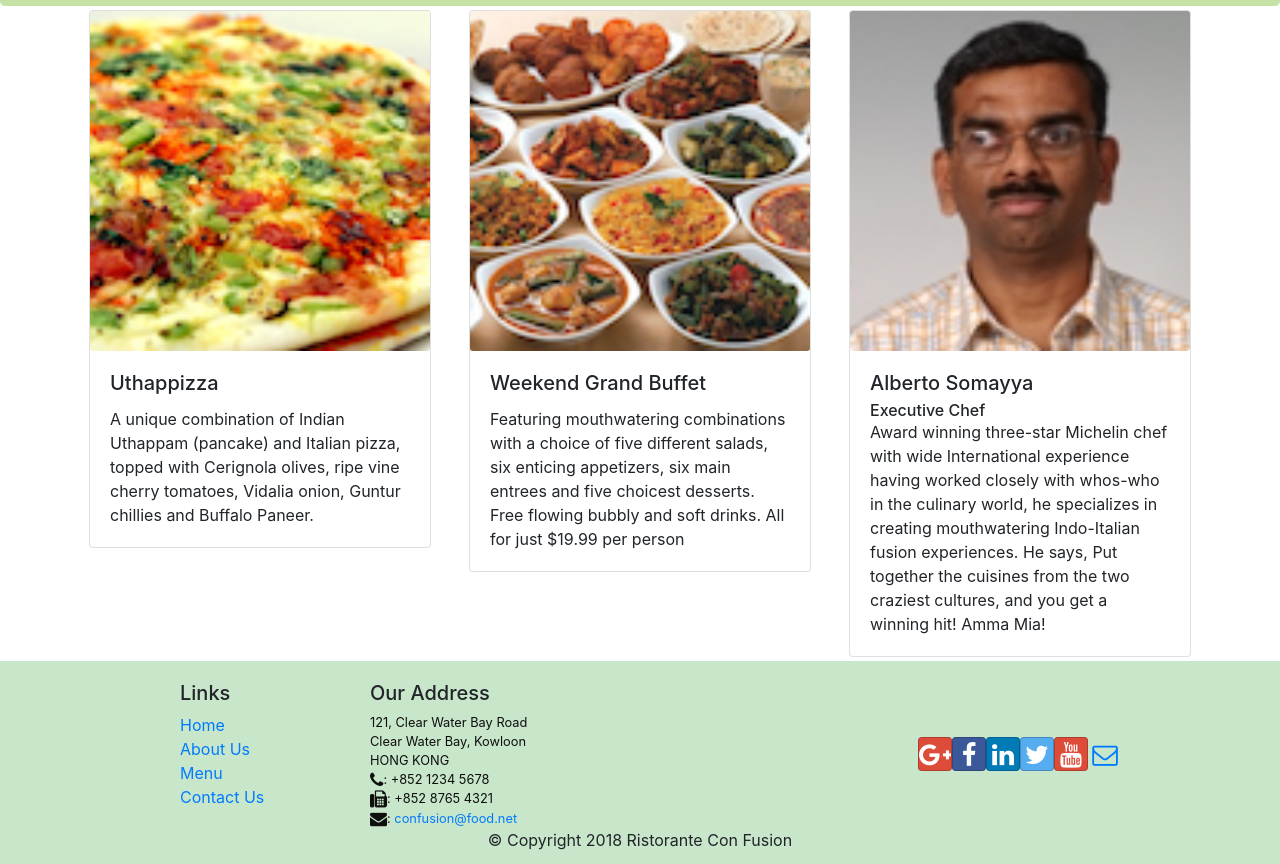
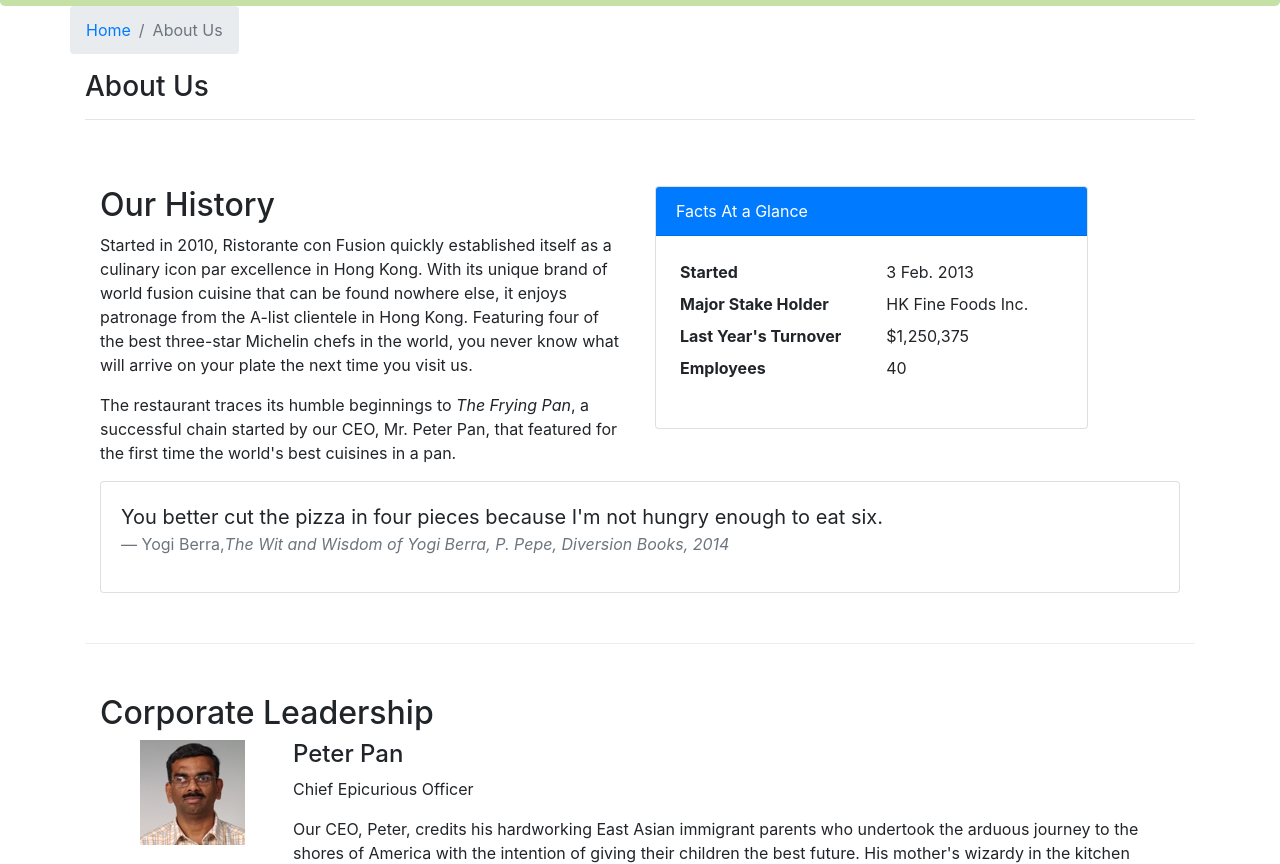
Before and after one commit to mehulgithub-1903/MyReact, a React (Create React App) app: page /aboutus in a window 1280 px wide. Before the commit this address led to /home. Shown: the part 336-1200 px from the top of the page. Built offline with nearby package versions, Linux system fonts and the light colour scheme.

Commit message:
ASSIGNMENT-2

```diff
--- /dev/null
+++ b/src/components/AboutComponent.js
@@ -0,0 +1,97 @@
+import React from 'react';
+import { Breadcrumb, BreadcrumbItem, Card, CardBody, CardHeader, Media } from 'reactstrap';
+import { Link } from 'react-router-dom';
+
+
+
+function RenderLeader(props){
+return(
+    <Media>
+        <Media left middle>
+            <Media object src={props.leader.image} alt={props.leader.name}></Media>
+        </Media>
+        <Media body className="ml-5">
+            <Media heading>
+                {props.leader.name}
+            </Media>
+            <p>{props.leader.designation}</p>
+            <p>{props.leader.description}</p>
+        </Media>
+
+
+    </Media>
+);
+}
+function About(props) {
+
+    const leaders = props.leaders.map((leader,i) => {
+        return (
+            <RenderLeader key={i} leader={leader}/>
+            );
+    });
+
+    return(
+        <div className="container">
+            <div className="row">
+                <Breadcrumb>
+                    <BreadcrumbItem><Link to="/home">Home</Link></BreadcrumbItem>
+                    <BreadcrumbItem active>About Us</BreadcrumbItem>
+                </Breadcrumb>
+                <div className="col-12">
+                    <h3>About Us</h3>
+                    <hr />
+                </div>
+            </div>
+            <div className="row row-content">
+                <div className="col-12 col-md-6">
+                    <h2>Our History</h2>
+                    <p>Started in 2010, Ristorante con Fusion quickly established itself as a culinary icon par excellence in Hong Kong. With its unique brand of world fusion cuisine that can be found nowhere else, it enjoys patronage from the A-list clientele in Hong Kong.  Featuring four of the best three-star Michelin chefs in the world, you never know what will arrive on your plate the next time you visit us.</p>
+                    <p>The restaurant traces its humble beginnings to <em>The Frying Pan</em>, a successful chain started by our CEO, Mr. Peter Pan, that featured for the first time the world's best cuisines in a pan.</p>
+                </div>
+                <div className="col-12 col-md-5">
+                    <Card>
+                        <CardHeader className="bg-primary text-white">Facts At a Glance</CardHeader>
+                        <CardBody>
+                            <dl className="row p-1">
+                                <dt className="col-6">Started</dt>
+                                <dd className="col-6">3 Feb. 2013</dd>
+                                <dt className="col-6">Major Stake Holder</dt>
+                                <dd className="col-6">HK Fine Foods Inc.</dd>
+                                <dt className="col-6">Last Year's Turnover</dt>
+                                <dd className="col-6">$1,250,375</dd>
+                                <dt className="col-6">Employees</dt>
+                                <dd className="col-6">40</dd>
+                            </dl>
+                        </CardBody>
+                    </Card>
+                </div>
+                <div className="col-12">
+                    <Card>
+                        <CardBody className="bg-faded">
+                            <blockquote className="blockquote">
+                                <p className="mb-0">You better cut the pizza in four pieces because
+                                    I'm not hungry enough to eat six.</p>
+                                <footer className="blockquote-footer">Yogi Berra,
+                                <cite title="Source Title">The Wit and Wisdom of Yogi Berra,
+                                    P. Pepe, Diversion Books, 2014</cite>
+                                </footer>
+                            </blockquote>
+                        </CardBody>
+                    </Card>
+                </div>
+            </div>
+            <div className="row row-content">
+                <div className="col-12">
+                    <h2>Corporate Leadership</h2>
+                </div>
+                <div className="col-12">
+                    <Media list>
+                        {leaders}
+                    </Media>
+                </div>
+            </div>
+        </div>
+    );
+}
+
+export default About;
--- a/src/components/MainComponent.js
+++ b/src/components/MainComponent.js
@@ -10,6 +10,7 @@
 import { PROMOTIONS } from '../shared/promotions';
 import { LEADERS } from '../shared/leaders';
 import { Switch , Route , Redirect} from 'react-router-dom';
+import About from './AboutComponent';
 
 class Main extends Component {
 
@@ -47,6 +48,7 @@
            <Route path="/home" component={HomePage}/>
            <Route  exact path="/menu" component={() => <Menu dishes={this.state.dishes}/>   }/>
            <Route path='/menu/:dishId' component={DishWithId} />
+           <Route  exact path="/aboutus" component={() => <About leaders={this.state.leaders}/>   }/>
            <Route exact path='/contactus' component={Contact} />
             <Redirect to="/home"/>
        </Switch>
```
Also changed, not shown: src/components/ContactComponent.js (line endings or trailing spaces).
